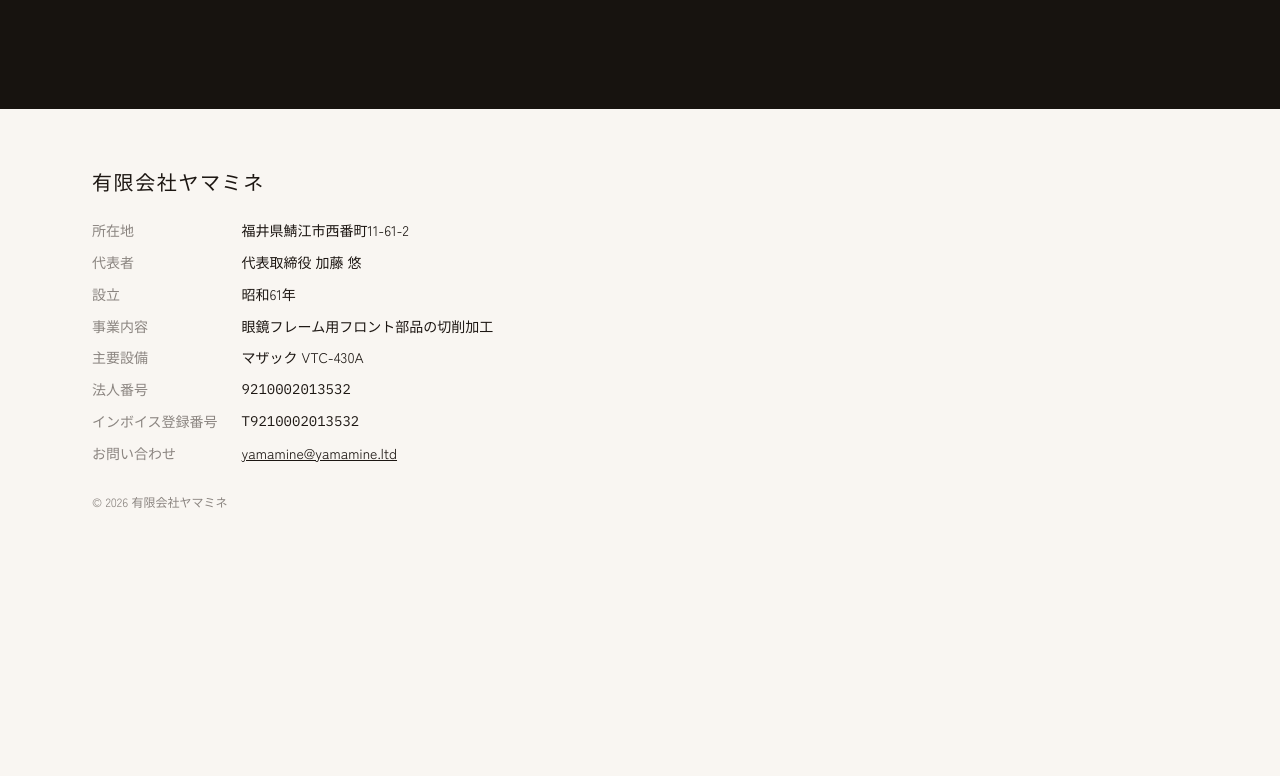
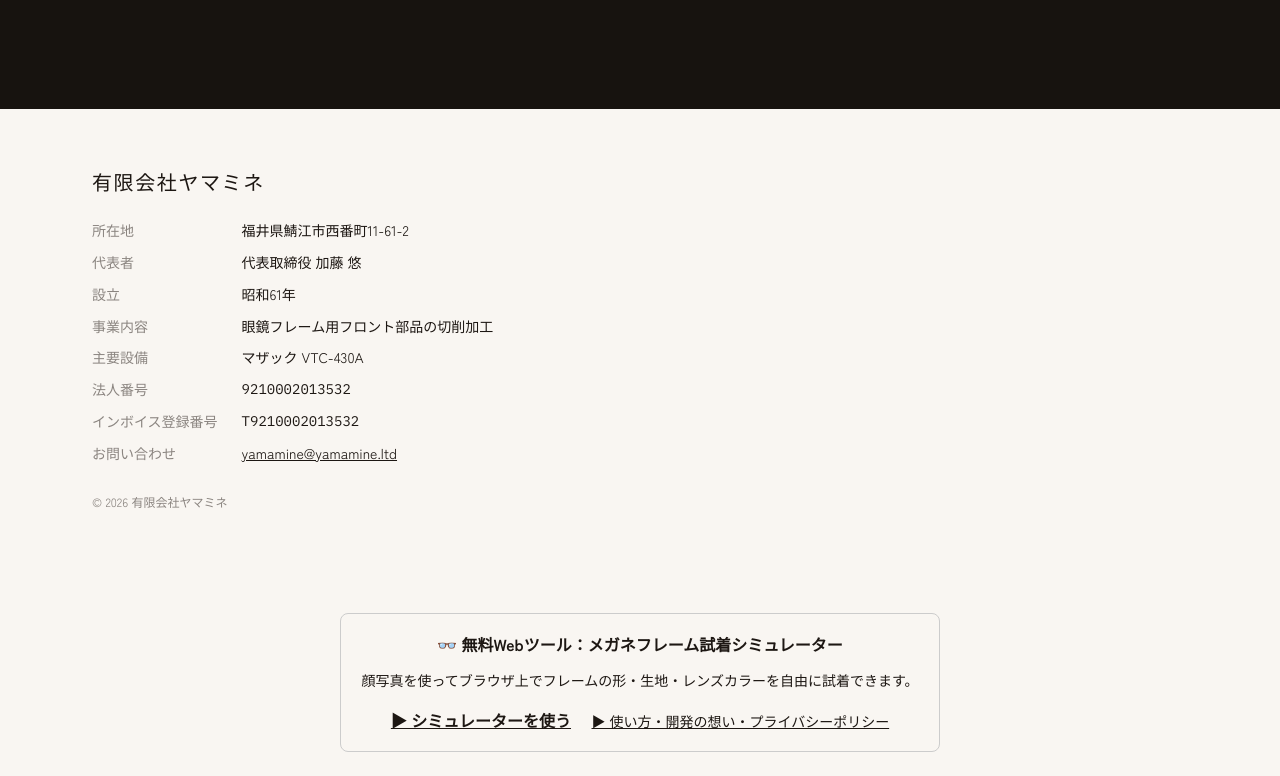
Before and after one commit to yamaminec-star/YAMAMINE, a plain HTML site: page index.html in a window 1280 px wide. Shown: the part 10040-10816 px from the top of the page. Before the commit the page ends 10629 px from the top, so only its background shows below. Drawn offline with Linux system fonts and the light colour scheme; a web font is replaced by a local one.

```diff
--- a/index.html
+++ b/index.html
@@ -1,6 +1,8 @@
 <!DOCTYPE html>
 <html lang="ja">
 <head>
+  <script async src="https://pagead2.googlesyndication.com/pagead/js/adsbygoogle.js?client=ca-pub-5222079036011092"
+     crossorigin="anonymous"></script>
 <meta charset="UTF-8">
 <meta name="viewport" content="width=device-width, initial-scale=1.0">
 <title>眼鏡フレームのフロント切削加工（セルロイド・アセテート）｜鯖江・有限会社ヤマミネ</title>
@@ -783,5 +785,13 @@
   render();
 })();
 </script>
+<!-- 会社のLP（yamamine.ltd）の下部などに追加するアプリ案内リンク -->
+<div style="margin: 24px auto; padding: 16px; max-width: 600px; border: 1px solid #ccc; border-radius: 8px; text-align: center;">
+    <p style="margin: 0 0 8px 0; font-weight: bold;">👓 無料Webツール：メガネフレーム試着シミュレーター</p>
+    <p style="margin: 0 0 12px 0; font-size: 14px;">顔写真を使ってブラウザ上でフレームの形・生地・レンズカラーを自由に試着できます。</p>
+    <a href="https://app.yamamine.ltd/" style="margin-right: 16px; font-weight: bold;">▶ シミュレーターを使う</a>
+    <a href="https://app.yamamine.ltd/about.html" style="font-size: 14px;">▶ 使い方・開発の想い・プライバシーポリシー</a>
+</div>
+
 </body>
 </html>
```
